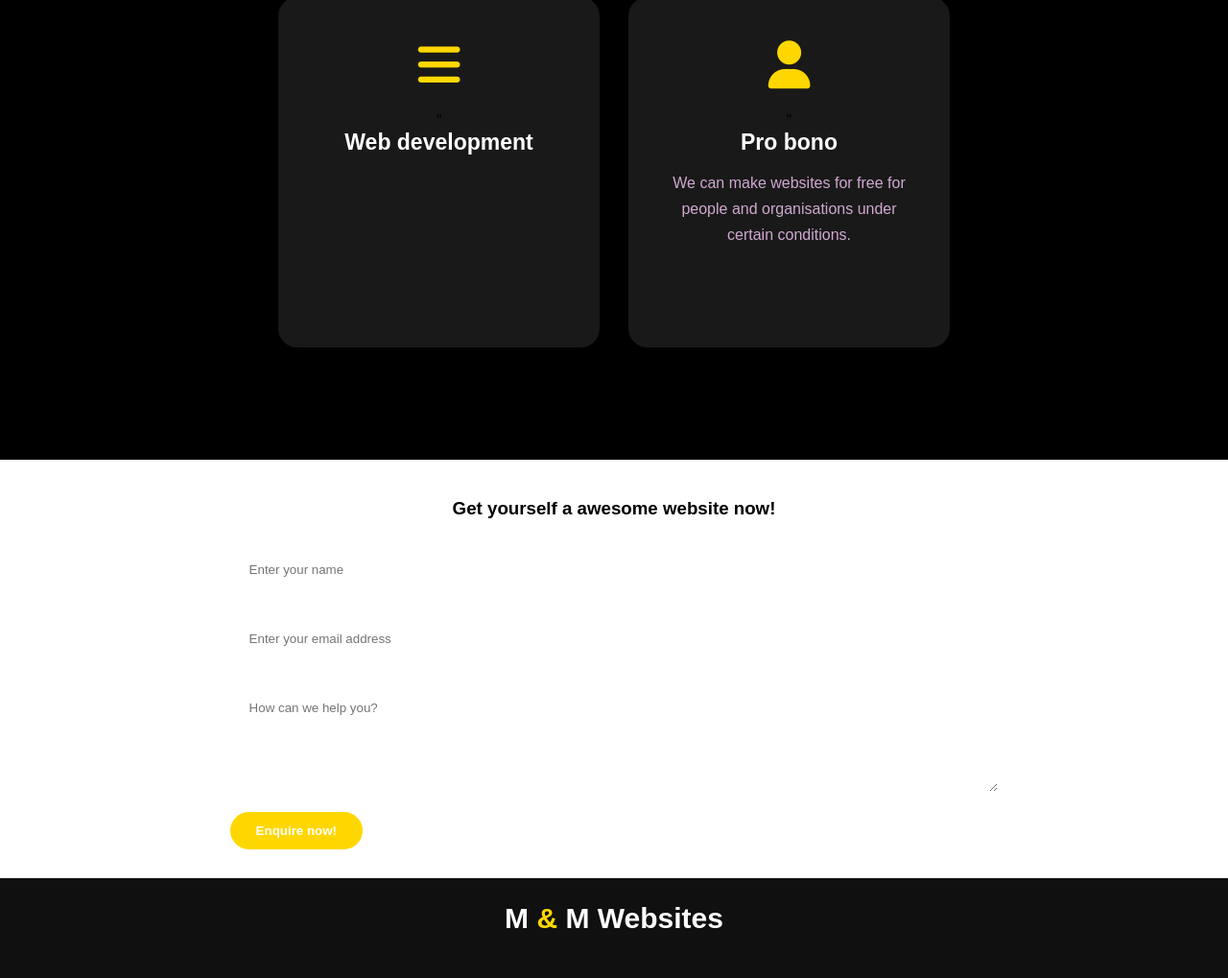
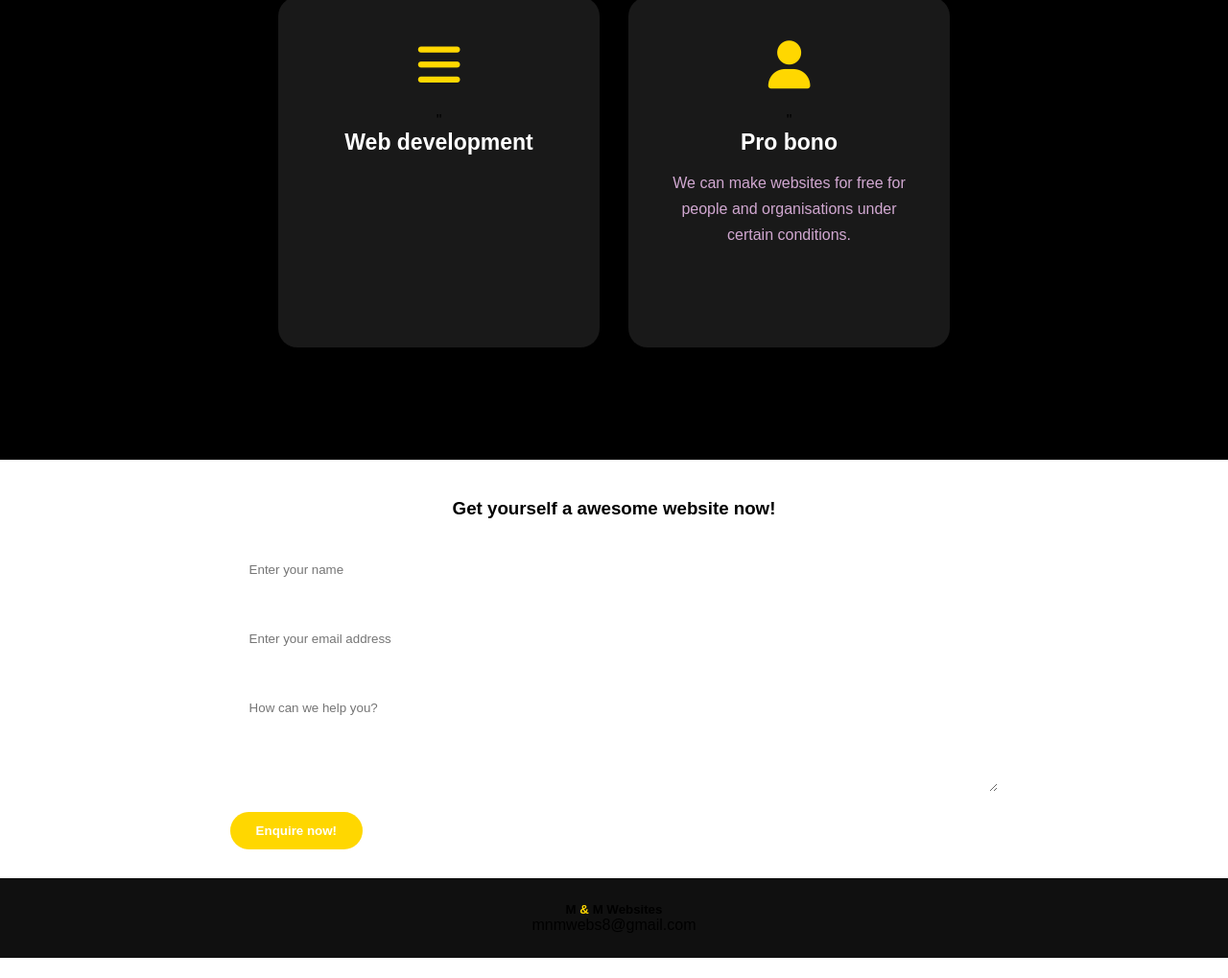
Before and after one commit to Mphoentle1/profile.web, a plain HTML site: page index.html in a window 1280 px wide. Shown: the part 2130-3149 px from the top of the page at 96% size. After the commit the page ends 3128 px from the top, so only its background shows below. Drawn offline with Linux system fonts and the light colour scheme.

Commit message:
index.html

```diff
--- a/index.html
+++ b/index.html
@@ -75,5 +75,6 @@
         </div>
         <!--footer-->
         <footer>
-            <p> M <span>&</span> M Websites</p>
+            <h5> M <span>&</span> M Websites</h5>
+            <p>mnmwebs8@gmail.com</p>
         </footer>
```
